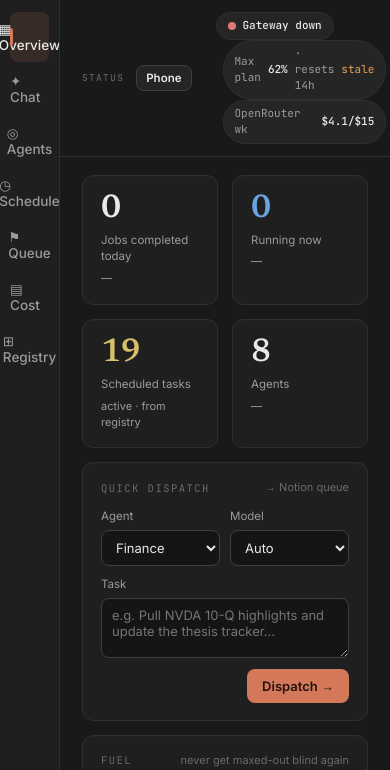
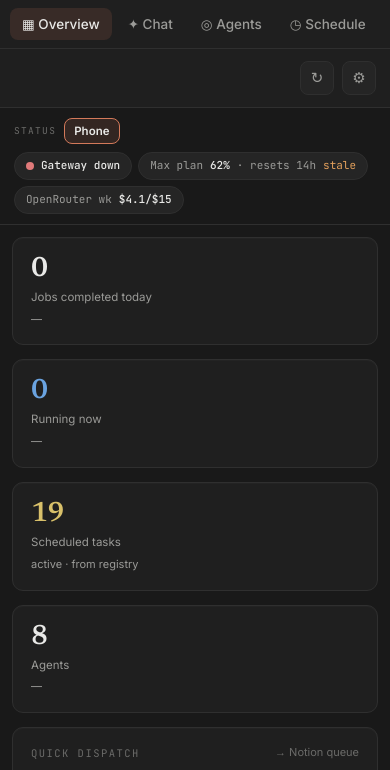
Before and after one commit to EdwinBullian/life-os-widgets, a plain HTML site: page command-center/index.html in a window 390 px wide. Both pictures are taken after a click on the button "Phone". Shown: the top 770 px of the page. Drawn offline with Linux system fonts and the light colour scheme.

Commit message:
Command center: phone-layout CSS (body.phone) + toggle active state
Completes the phone toggle shipped in fdf172e: stacks rail + grids +
kanban + calendar into one scrollable column when body.phone is set.

```diff
--- a/command-center/css/styles.css
+++ b/command-center/css/styles.css
@@ -360,3 +360,38 @@ textarea{resize:vertical;min-height:60px}label.fld{display:block;font-size:11.5p
   .tab{justify-content:center;padding:9px 0}
   .tab .count{display:none}
 }
+
+#btn-phone{flex:none}
+#btn-phone.active{background:var(--accent-soft);color:var(--text);border-color:var(--accent)}
+
+/* ── Phone layout (toggled by #btn-phone → body.phone). Overrides the desktop rail/stage so the
+   whole thing stacks into one scrollable column that actually works on a narrow screen. ───────── */
+body.phone .app{flex-direction:column;height:auto;min-height:100vh;max-width:none}
+body.phone .rail{width:100%;height:auto;position:static;flex-direction:column;
+  border-right:none;border-bottom:1px solid var(--line)}
+body.phone .tabs{flex-direction:row;flex-wrap:nowrap;overflow-x:auto;flex:none;gap:4px;padding:8px 10px}
+body.phone .tab{width:auto;flex:none;white-space:nowrap;padding:8px 12px}
+body.phone .tab.active::before{display:none}
+body.phone .rail-foot{margin-top:0;border-top:1px solid var(--line);justify-content:flex-end}
+body.phone .stage{height:auto}
+body.phone .statusstrip{flex-wrap:wrap;gap:8px;padding:10px 14px}
+body.phone .statusstrip .spacer{display:none}
+body.phone #pills{display:flex;flex-wrap:wrap;gap:6px;width:100%}
+body.phone .pill+.pill{margin-left:0}
+body.phone .stage-body{overflow:visible;padding:12px 12px 28px}
+body.phone .panel{height:auto;min-height:0;overflow:visible}
+body.phone .panel.active{display:flex}
+/* one column everywhere; let inner scroll regions grow naturally and the page scroll instead */
+body.phone .grid.cols-4,body.phone .grid.cols-2{grid-template-columns:1fr}
+body.phone .agrid{grid-template-columns:1fr}
+body.phone .agent-grid,body.phone .kbody{grid-template-columns:1fr;overflow:visible}
+body.phone .kanban{flex-direction:column}
+body.phone .kcol{min-width:0}
+body.phone .cal{grid-template-columns:1fr;gap:10px}
+body.phone .calcol{overflow:visible}
+body.phone .feed,body.phone .reg-scroll,body.phone .sched-list,body.phone .rr-list{overflow:visible;max-height:none}
+body.phone .grow{flex:none;min-height:0}
+body.phone .chatwrap{min-height:60vh}
+body.phone .reg-table{font-size:11.5px}
+body.phone .reg-table td,body.phone .reg-th{padding:6px 7px}
+body.phone .kpi .big{font-size:28px}
```
